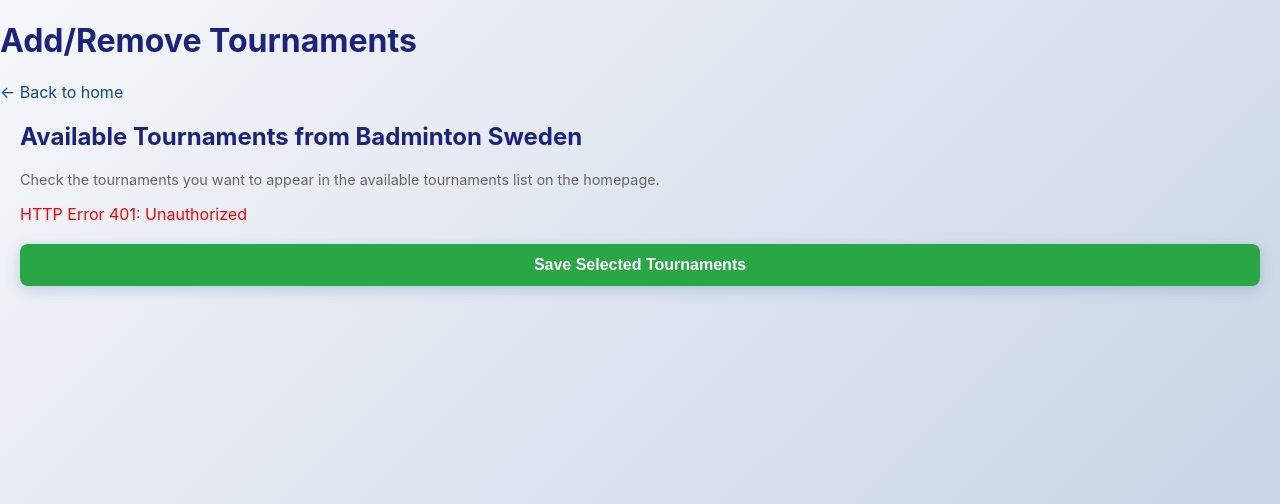
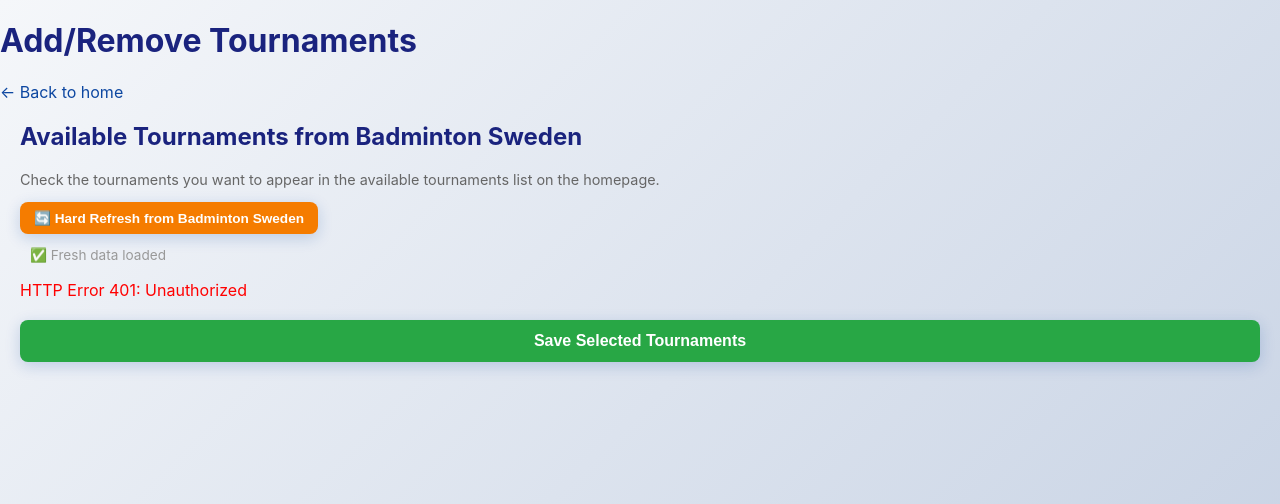
Before and after one commit to umashankarid/badmintonScrapper, a Flask app: page /add-remove-tournaments.html in a window 1280 px wide. Shown: the top 504 px of the page. Run offline with Flask 3, Linux system fonts and the light colour scheme; parts of the project's set-up code (start-up, migrations or seed data) failed here and were passed over.

Commit message:
Perf: Daily cache for tournament scraping + Hard Refresh button
- First visit of the day: scrapes from Badminton Sweden (parallel, ~15s)
- Subsequent visits same day: loads from DB instantly (~100ms)
- 'Hard Refresh' button forces re-scrape from Badminton Sweden
- Cache status shown: 'Using today's cached data' or 'Fresh data loaded'
- Cache check uses last_updated timestamp on tournaments table
- selected_for_view never overridden

```diff
--- a/app.py
+++ b/app.py
@@ -1810,8 +1810,39 @@ def get_all_bwf_tournaments():
     if not session.get("admin"):
         return jsonify(success=False, error="Unauthorized"), 401
 
+    force_refresh = request.args.get("force", "false") == "true"
+
     try:
         from datetime import datetime, timedelta
+
+        # CHECK CACHE: If already fetched today, return from DB (unless force refresh)
+        if not force_refresh:
+            conn_cache = sqlite3.connect(TOURNAMENTS_DB)
+            cur_cache = conn_cache.cursor()
+            today = datetime.now().strftime("%Y-%m-%d")
+            cur_cache.execute("SELECT COUNT(*) FROM tournaments WHERE last_updated LIKE ?", (f"{today}%",))
+            fetched_today = cur_cache.fetchone()[0]
+
+            if fetched_today > 0:
+                # Already fetched today - return cached data
+                cur_cache.execute("SELECT tournament_url, tournament_name, location, date_start, date_end, selected_for_view FROM tournaments ORDER BY date_start")
+                tournaments_cached = []
+                for row in cur_cache.fetchall():
+                    tournaments_cached.append({
+                        "url": row[0],
+                        "name": row[1],
+                        "location": row[2],
+                        "date_start": row[3],
+                        "date_end": row[4],
+                        "selected_for_view": row[5]
+                    })
+                conn_cache.close()
+                logger.info(f"✅ Returning {len(tournaments_cached)} cached tournaments (already fetched today)")
+                return jsonify(success=True, tournaments=tournaments_cached, cached=True)
+            conn_cache.close()
+
+        logger.info("🔄 Fetching fresh tournament data from Badminton Sweden...")
+
         s = ext_requests.Session()
         s.headers.update({"User-Agent": "Mozilla/5.0"})
         s.post("https://badmintonsweden.tournamentsoftware.com/cookiewall/Save", data={
--- a/templates/add-remove-tournaments.html
+++ b/templates/add-remove-tournaments.html
@@ -13,18 +13,31 @@
     <div style="margin-top:20px;">
         <h2>Available Tournaments from Badminton Sweden</h2>
         <p style="color:#666;font-size:0.9em;">Check the tournaments you want to appear in the available tournaments list on the homepage.</p>
+        <div style="margin-bottom:15px;">
+            <button onclick="hardRefresh()" style="width:auto;padding:8px 14px;background:#f57c00;font-size:0.85em;">🔄 Hard Refresh from Badminton Sweden</button>
+            <span id="cache-status" style="color:#999;font-size:0.85em;margin-left:10px;"></span>
+        </div>
         <div id="bwf-tournaments-list"></div>
         <button id="save-btn" onclick="saveSelection()" style="margin-top:20px;background:#28a745;padding:12px 24px;font-size:1em;">Save Selected Tournaments</button>
     </div>
 
     <script>
-        async function loadTournaments() {
+        async function loadTournaments(force = false) {
             const container = document.getElementById("bwf-tournaments-list");
-            container.innerHTML = "<p style='color: #999;'>Loading tournaments from Badminton Sweden...</p>";
+            const cacheStatus = document.getElementById("cache-status");
+            container.innerHTML = "<p style='color: #999;'>Loading tournaments...</p>";
+            cacheStatus.textContent = force ? "Fetching fresh data..." : "";
 
             try {
-                const res = await fetch("/api/bwf-tournaments-all");
+                const url = force ? "/api/bwf-tournaments-all?force=true" : "/api/bwf-tournaments-all";
+                const res = await fetch(url);
                 const data = await res.json();
+
+                if (data.cached) {
+                    cacheStatus.textContent = "✅ Using today's cached data";
+                } else {
+                    cacheStatus.textContent = "✅ Fresh data loaded";
+                }
 
                 if (!res.ok) {
                     container.innerHTML = `<p style="color: red;">HTTP Error ${res.status}: ${data.error || 'Failed to load tournaments'}</p>`;
@@ -100,6 +113,10 @@
             }
         }
 
+        function hardRefresh() {
+            loadTournaments(true);
+        }
+
         loadTournaments();
     </script>
 </body>
```
